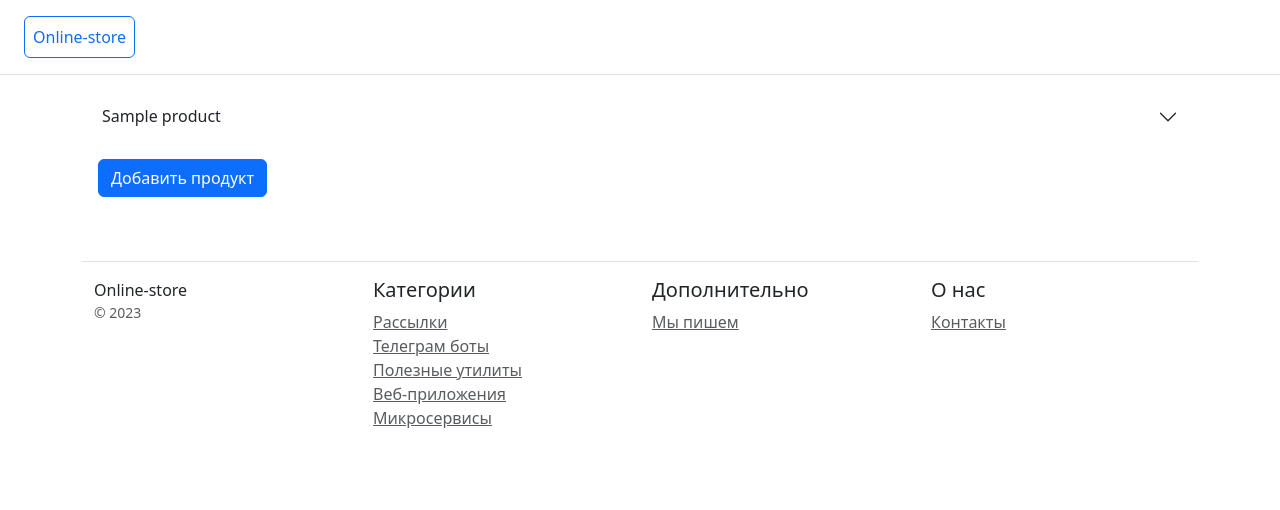
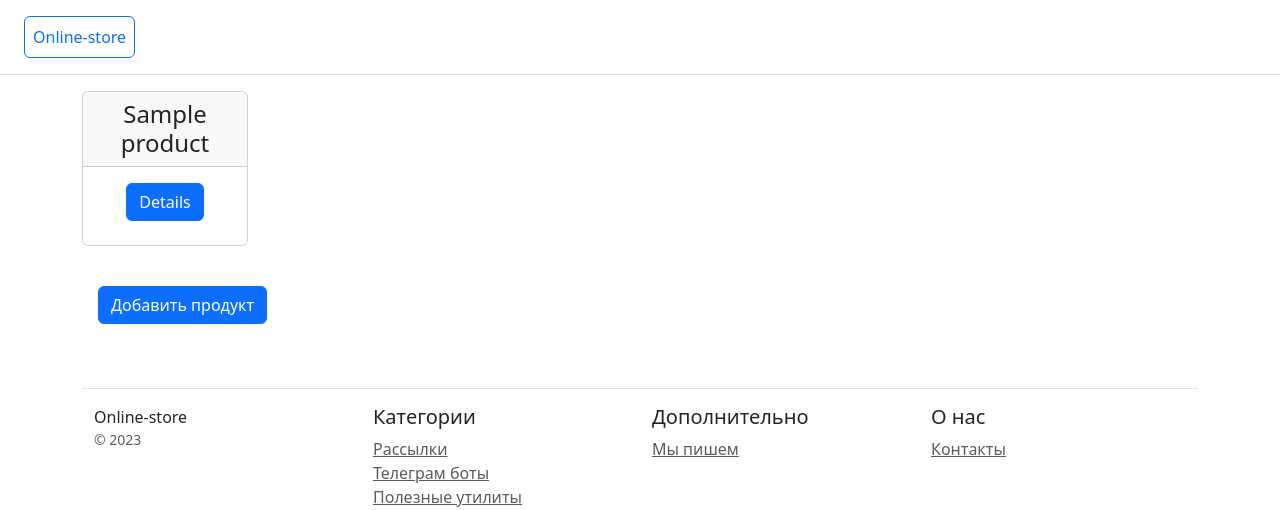
Before and after one commit to Renntor/Online-store, a Django app: page /product/ in a window 1280 px wide. Shown: the top 510 px of the page. Run offline with Django 4.2, Linux system fonts and the light colour scheme; tables that the repository leaves empty hold one stand-in row (values such as "Sample post"); some libraries are stand-ins or nearby versions.

Commit message:
create deteail page

```diff
--- a/catalog/templates/main/product.html
+++ b/catalog/templates/main/product.html
@@ -3,27 +3,24 @@
 <div class="container">
 
 
-    <div class="accordion accordion-flush" id="accordionFlushExample">
+
+    <div class="row text-center">
         {% for object in object_list %}
-        <div class="accordion-item">
-            <h2 class="accordion-header">
-                <button class="accordion-button collapsed" type="button" data-bs-toggle="collapse"
-                        data-bs-target="#flush-{{ object.name }}" aria-expanded="false"
-                        aria-controls="flush-{{ object.name }}">
-                    {{ object.name }}
-                </button>
-            </h2>
-            <div id="flush-{{ object.name }}" class="accordion-collapse collapse"
-                 data-bs-parent="#accordionFlushExample">
-                <div class="accordion-body">{{ object.category }} <p class="text">{{object.description}}</p>
-                    <p class="text">
-                    <h3>${{object.price}}</h3></p> <p class="text"><h6>
-                        {{object.create_date}}</h6></p> <p class="text"><h6>
-                        {{object.date_of_change}}</h6></p> </div>
+        <div class="col-2">
+            <div class="card mb-4 box-shadow">
+                <div class="card-header">
+                    <h4 class="my-0 font-weight-normal">{{ object.name }}</h4>
+                </div>
+                <div class="card-body">
+                    <h3><a href="{{object.id}}" class="btn btn-primary">Details</a> </h3>
+                </div>
+
             </div>
-            {% endfor %}
         </div>
+
+        {% endfor %}
     </div>
+
 
 
     <!-- Button trigger modal -->
--- a/catalog/urls.py
+++ b/catalog/urls.py
@@ -1,5 +1,5 @@
 from django.urls import path
-from catalog.views import home, contact, product
+from catalog.views import home, contact, ProductDetailView, product
 from catalog.apps import CatalogConfig
 # вызов функции при получении определенного запроса
 
@@ -8,5 +8,6 @@ app_name = CatalogConfig.name
 urlpatterns = [
     path('', home, name='home'),
     path('contacts/', contact, name='contact'),
-    path('product/', product, name='product')
+    path('product/', product, name='product'),
+    path('product/<int:pk>/', ProductDetailView.as_view(), name='product_details')
 ]
--- a/catalog/views.py
+++ b/catalog/views.py
@@ -2,6 +2,7 @@ from django.shortcuts import render
 from django.core import management
 from catalog.models import Contact, Product
 from datetime import datetime
+from django.views.generic import DetailView
 
 
 # Create your views here.
@@ -27,6 +28,12 @@ def contact(request):
     return render(request, 'main/contact.html', context=context)
 
 
+class ProductDetailView(DetailView):
+    model = Product
+    template_name = 'main/product_details.html'
+    context_object_name = 'article'
+
+
 def product(request):
     if request.method == "POST":
         name = request.POST.get('name')
@@ -37,5 +44,6 @@ def product(request):
                                create_date=datetime.now(), date_of_change=datetime.now())
 
     product_list = Product.objects.all()
-    contex = {'object_list': product_list}
+    contex = {'object_list': product_list,
+              'object_img': '23052.jpg'}
     return render(request, 'main/product.html', context=contex)
--- a/config/settings.py
+++ b/config/settings.py
@@ -78,11 +78,11 @@ WSGI_APPLICATION = 'config.wsgi.application'
 DATABASES = {
     'default': {
         'ENGINE': 'django.db.backends.postgresql',
-        'NAME': os.environ.get('NAME_PSQL'),
-        'USER': os.environ.get('USERNAME_PSQL'),
+        'NAME': 'test',
+        'USER': 'postgres',
         'HOST': '127.0.0.1',
         'PORT': 5432,
-        'PASSWORD': os.environ.get('PASSWORD_PSQL')
+        'PASSWORD': '1234'
     }
 }
 
--- a/pyproject.toml
+++ b/pyproject.toml
@@ -4,7 +4,6 @@ version = "0.1.0"
 description = ""
 authors = ["Your Name <you@example.com>"]
 readme = "README.md"
-packages = [{include = "online_shop"}]
 
 [tool.poetry.dependencies]
 python = "^3.10"
```
